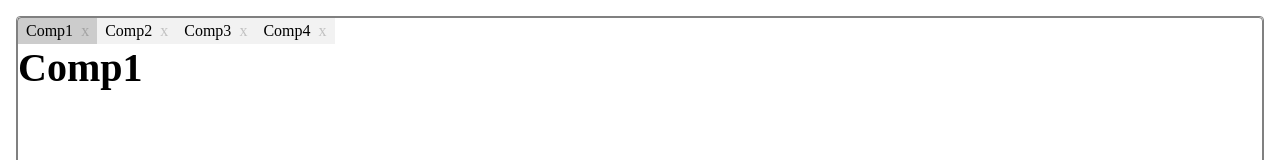
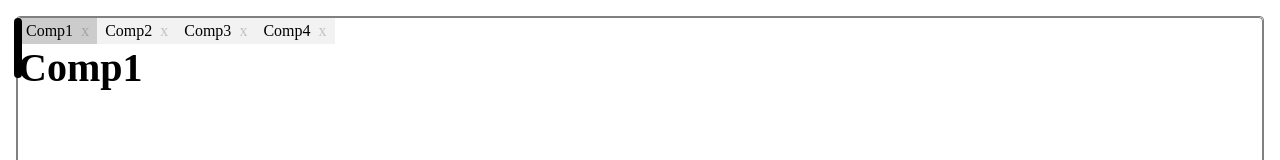
Before and after one commit to tumero58/dnd, a Next.js app: page / in a window 1280 px wide. Shown: the top 160 px of the page. Built offline with nearby package versions, Linux system fonts and the light colour scheme.

Commit message:
feat: resize prototype

```diff
--- a/src/components/GridItem.tsx
+++ b/src/components/GridItem.tsx
@@ -39,13 +39,46 @@ const GridItem = ({ items, setItems, className }: { items: any, setItems: any, c
 
     useEffect(() => {
         if (isDragging) {
-            const element = document.getElementsByClassName(`${className}screen`)[0];
+            const element = document.getElementById(`${className}screen`);
+
             if (element) {
                 setScreenWidth(element.clientWidth);
                 setScreenHeight(element.clientHeight)
             }
         }
     }, [isDragging, className]);
+
+    useEffect(() => {
+        const parentElement = document.getElementById(`${className}screen`)?.parentElement?.parentElement;
+        const element = document.getElementById(`${className}screen`);
+        const currentParent = document.getElementById(`${className}`);
+        const currentParentSibling = currentParent?.nextElementSibling;
+        const resizer = document.getElementById(`${className}resize-right`);
+
+        let mousedown = false;
+
+        if (resizer && element && parentElement && currentParent) {
+            resizer.addEventListener('mousedown', function (e) {
+                mousedown = true;
+            }, true);
+            parentElement.addEventListener('mouseup', function (e) {
+                if (mousedown) {
+                    currentParent.style.transition = "1s all ease";
+                    currentParent.style.width = e.clientX + "px";
+                    if (currentParentSibling) {
+                        (currentParentSibling as HTMLElement).style.transition = "1s all ease";
+                        (currentParentSibling as HTMLElement).style.width = parentElement.clientWidth - e.clientX + "px";
+                    }
+                    mousedown = false;
+                }
+            }, true);
+            parentElement.addEventListener('mousemove', function (e) {
+                if (mousedown) {
+                    resizer.style.left = e.clientX - 4 + 'px';
+                }
+            }, true);
+        }
+    }, [className]);
 
     return (
         <Box sx={{
@@ -55,7 +88,7 @@ const GridItem = ({ items, setItems, className }: { items: any, setItems: any, c
             paddingTop: "26px",
             border: "1px solid grey",
             borderRadius: "4px",
-        }} className={`${className}screen`}>
+        }} id={`${className}screen`}>
             <Box sx={{
                 display: "flex",
                 position: "absolute",
@@ -96,6 +129,26 @@ const GridItem = ({ items, setItems, className }: { items: any, setItems: any, c
                 ))}
             </Box>
             {items?.find((item: any) => item.id === activeItem?.id)?.component}
+            <Box sx={{
+                position: "absolute",
+                zIndex: 1,
+                left: screenWidth - 4,
+                top: screenHeight / 2,
+                height: "60px",
+                width: 0,
+                border: "4px solid black",
+                borderRadius: "4px",
+                cursor: "col-resize",
+                // opacity: 1,
+                // ":hover": {
+                //     opacity: 0.7
+                // },
+                ":active": {
+                    opacity: 0.5,
+                    height: screenHeight,
+                    top: 0
+                }
+            }} id={`${className}resize-right`}></Box>
             {isDragging ?
                 <Box sx={{
                     position: "absolute",
--- a/src/components/GridWrapper.tsx
+++ b/src/components/GridWrapper.tsx
@@ -47,10 +47,9 @@ const GridWrapper = () => {
             <Box sx={{
                 display: "flex",
                 flexDirection: directionColumn ? "column" : "row",
-                justifyContent: "space-between",
                 height: "100%",
                 width: "100%"
-            }}>
+            }} id={`${parentClassName}`}>
                 {beforeMainItems ?
                     renderGridItems(beforeMainItems, `${parentClassName}-${beforeClassName}`) : <></>
                 }
```
